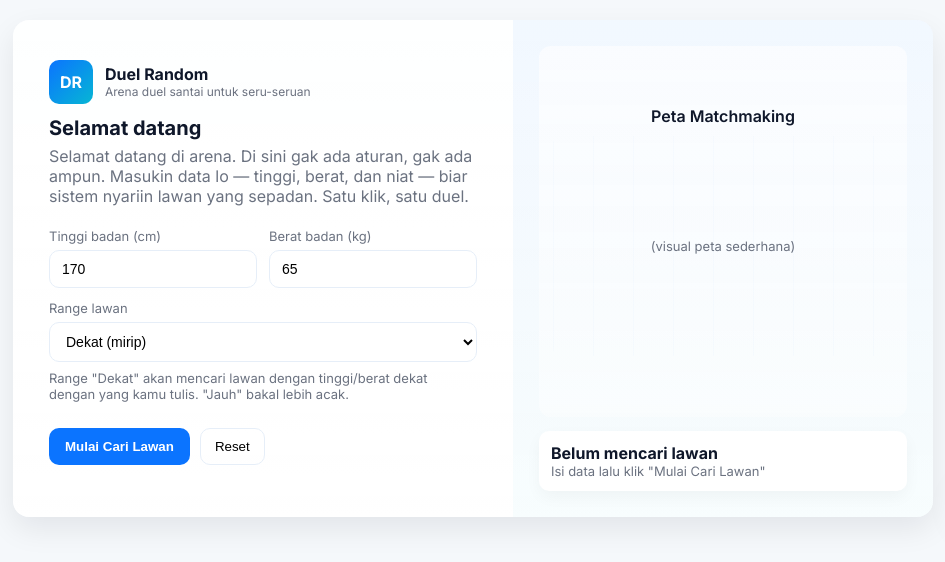
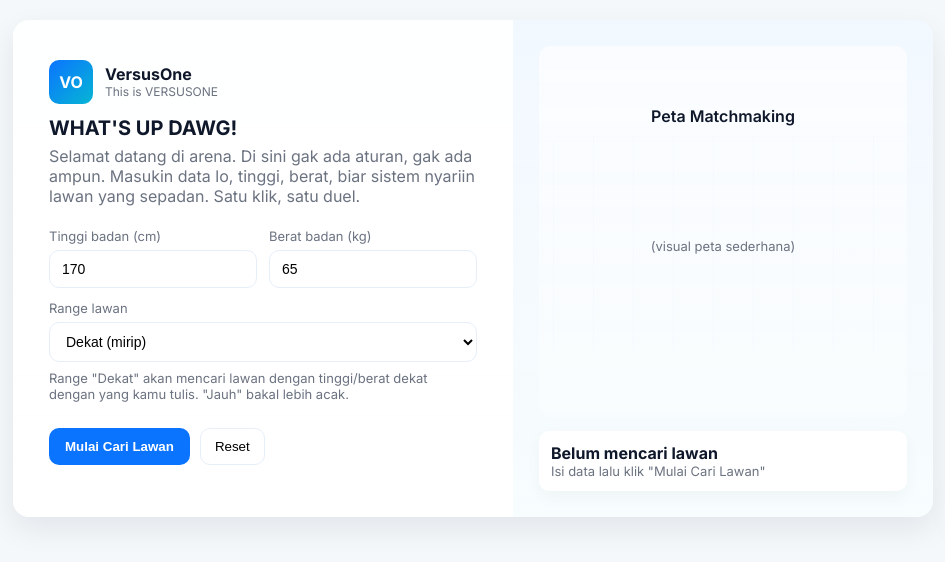
Before and after one commit to wdrtsptn/VERSUSONE, a plain HTML site: page index.html in a window 1280 px wide. Shown: the part 132-694 px from the top of the page, without its empty margins (167-1112 px from the left). Drawn offline with Linux system fonts and the light colour scheme.

Commit message:
Update index.html

```diff
--- a/index.html
+++ b/index.html
@@ -73,9 +73,9 @@
   <div class="wrap">
     <div class="card">
       <div class="left">
-        <div class="brand"><div class="logo">DR</div><div><div style="font-weight:700">Duel Random</div><div class="muted" style="font-size:12px">Arena duel santai untuk seru-seruan</div></div></div>
-        <h1>Selamat datang</h1>
-        <p class="lead">Selamat datang di arena. Di sini gak ada aturan, gak ada ampun. Masukin data lo — tinggi, berat, dan niat — biar sistem nyariin lawan yang sepadan. Satu klik, satu duel.</p>
+        <div class="brand"><div class="logo">VO</div><div><div style="font-weight:700">VersusOne</div><div class="muted" style="font-size:12px">This is VERSUSONE</div></div></div>
+        <h1>WHAT'S UP DAWG!</h1>
+        <p class="lead">Selamat datang di arena. Di sini gak ada aturan, gak ada ampun. Masukin data lo, tinggi, berat, biar sistem nyariin lawan yang sepadan. Satu klik, satu duel.</p>
 
         <form id="matchForm">
           <div>
```
